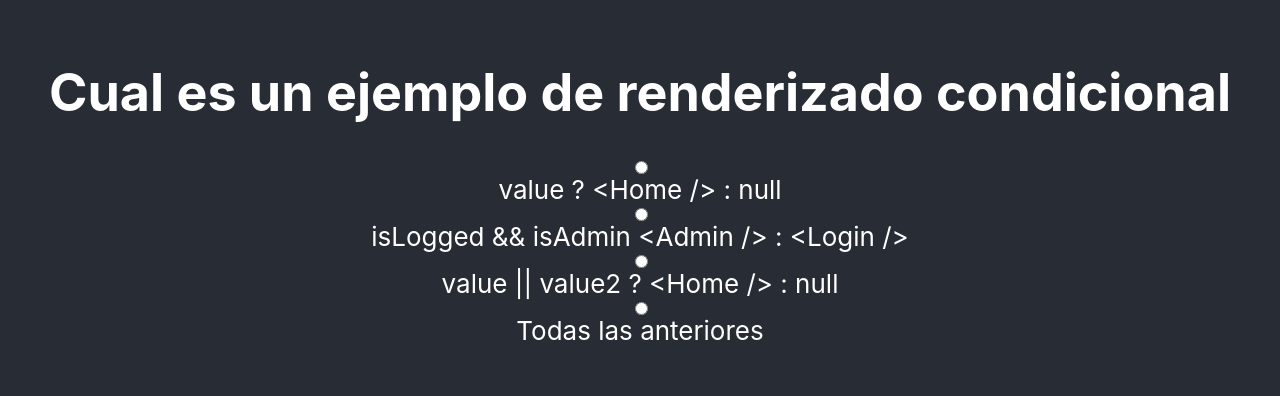
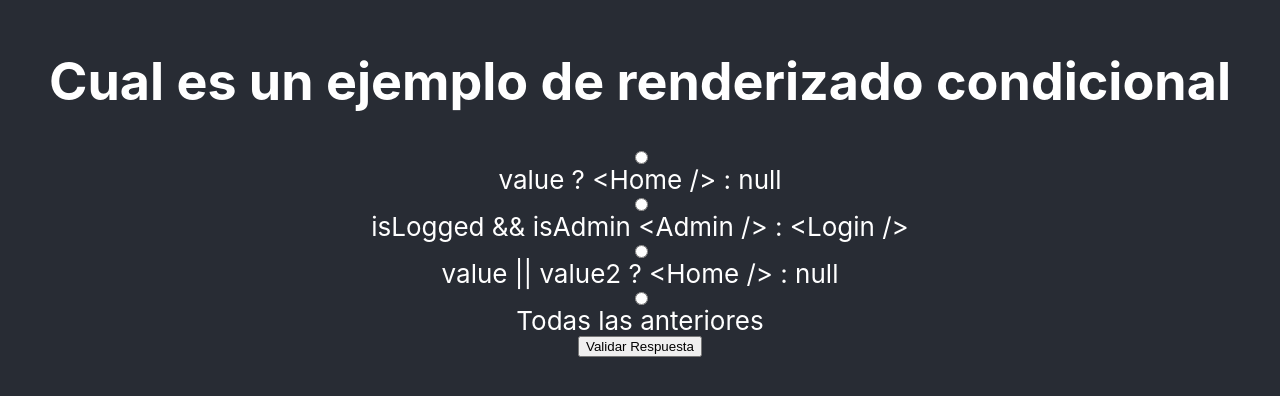
Before and after one commit to SheykoWk/poke-search, a React (Create React App) app: page / in a window 1280 px wide. Shown: the part 214-610 px from the top of the page. Built offline with nearby package versions, Linux system fonts and the light colour scheme.

Commit message:
validate answer button

```diff
--- a/src/App.js
+++ b/src/App.js
@@ -3,8 +3,6 @@ import "./App.css";
 
 function App() {
     const [currentAnswer, setCurrentAnswer] = useState(null);
-
-    console.log(currentAnswer);
 
     return (
         <div className="App">
@@ -49,6 +47,15 @@ function App() {
                     onChange={() => setCurrentAnswer("d")}
                 />
                 <label htmlFor="d">Todas las anteriores</label>
+
+                <button onClick={() => {
+                  if(currentAnswer === 'd'){
+                    alert('Correcto felicidades, te has graduado de React')
+                  } else {
+                    alert('Nimodo mi chavo, nos vemos el siguiente modulo')
+                  }
+                }}>Validar Respuesta</button>
+
             </header>
         </div>
     );
```
